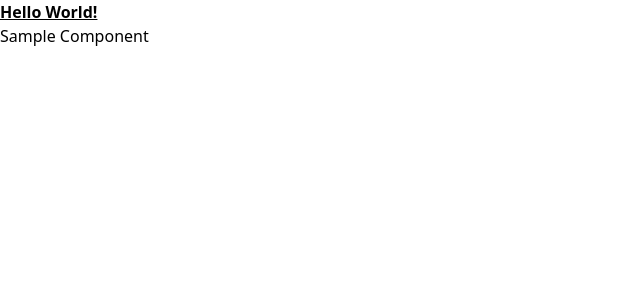
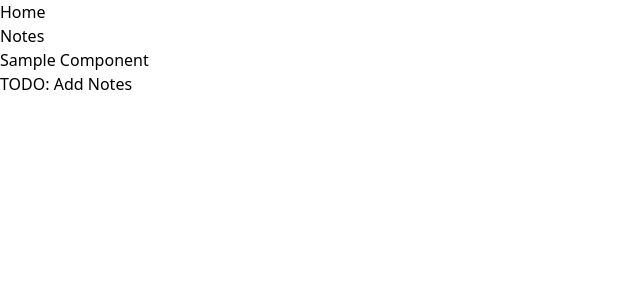
Before and after one commit to youssefgaballa/Chess-App, a React (Vite) app in the folder client/: page /Notes in a window 1280 px wide. Shown: the top 300 px of the page, without its empty margins (0-640 px from the left). Built offline with nearby package versions, Linux system fonts and the light colour scheme.

Commit message:
Added Route elements to app

```diff
--- a/client/src/App.tsx
+++ b/client/src/App.tsx
@@ -1,15 +1,22 @@
 //import { useState } from 'react'
 import './App.css'
+import { Home } from './components/Home';
+import NavBar from './components/Navbar';
+import Notes from './components/Notes';
 import { SampleComponent } from './components/SampleComponent'
+import { Routes, Route } from "react-router-dom";
+
 
 function App() {
 
   return (
     <>
-      <div className='test-3x1 font-bold underline'>
-        Hello World!
-      </div>
-      <SampleComponent/>
+    <NavBar/>
+    <Routes>
+      <Route path = "/" element={<Home/>}/>
+      <Route path = "/Notes" element = {<Notes/>}/>
+      <Route path = "/SampleComponent" element = {<SampleComponent/>}/>
+    </Routes>
     </>
   )
 }
--- /dev/null
+++ b/client/src/components/Navbar.tsx
@@ -0,0 +1,17 @@
+import { Link } from "react-router"
+
+export default function NavBar() {
+    return (
+        <nav>
+            <Link to = "/" className = "">Home</Link>
+            <ul>
+                <li>
+                    <Link to = "/Notes" className = "">Notes</Link>
+                </li>
+                <li>
+                    <Link to = "/SampleComponent">Sample Component</Link>
+                </li>
+            </ul>
+        </nav>
+    )
+}
--- /dev/null
+++ b/client/src/components/Notes.tsx
@@ -0,0 +1,6 @@
+export default function Notes() {
+    return (
+        <div>TODO: Add Notes</div>
+    )
+
+}
```
